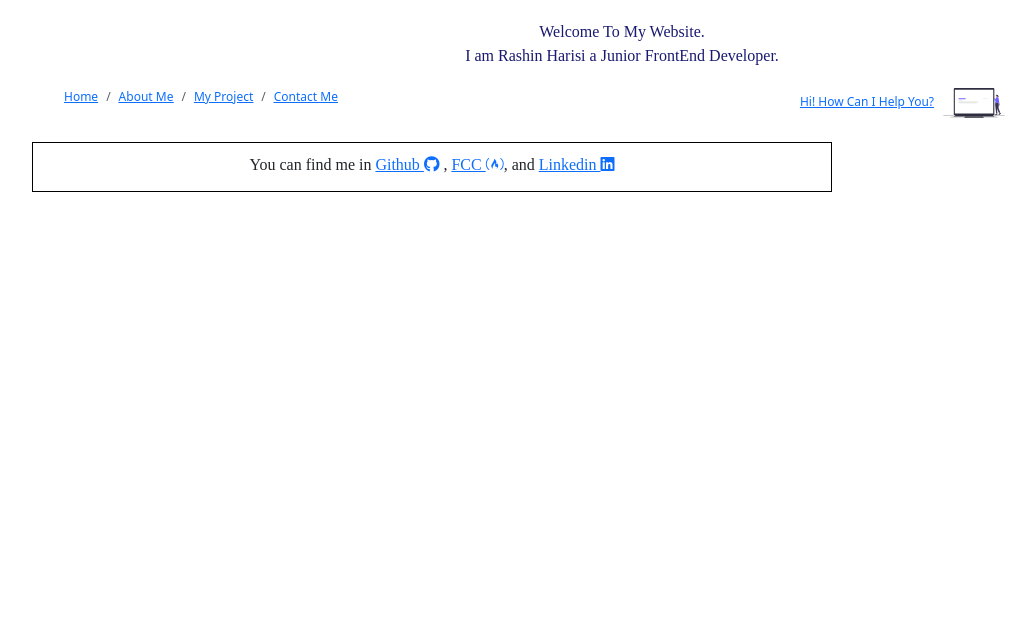
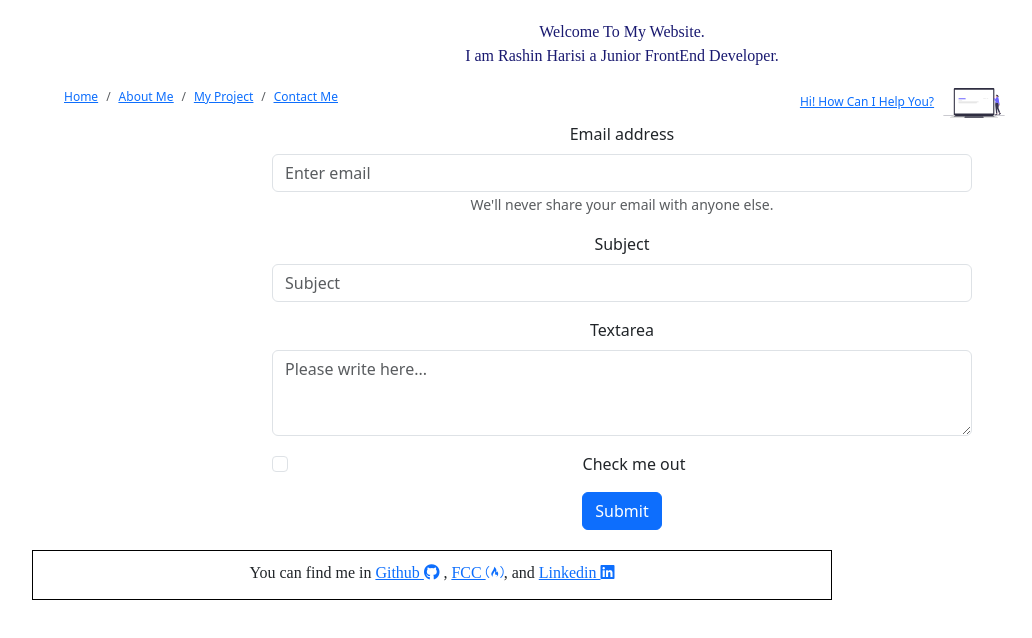
Before and after one commit to Rashin-Harisi/personalweb-bootstrap, a React (Create React App) app: page /form in a window 1280 px wide. Shown: the top 638 px of the page, without its empty margins (18-1050 px from the left). Built offline with nearby package versions, Linux system fonts and the light colour scheme.

Commit message:
Adding Form component

```diff
--- a/src/App.js
+++ b/src/App.js
@@ -6,6 +6,7 @@ import Layout from './components/layout/layout';
 import { BrowserRouter as Router, Routes, Route } from 'react-router-dom';
 import Projects from './components/projects/projects';
 import Contact from './components/contactMe/contact';
+import FormHelp from './components/form/form';
 
 
 function App() {
@@ -18,6 +19,7 @@ function App() {
             <Route path='/aboutMe' element={<AboutMe/>} />
             <Route path='/projects' element={<Projects/>} />
             <Route path='/contactMe' element={<Contact/>} />
+            <Route path='/form' element={<FormHelp/>} />
           </Routes>
         </Layout>
       </Router>
--- /dev/null
+++ b/src/components/form/form.js
@@ -0,0 +1,40 @@
+import React from 'react';
+import { Form, Button } from 'react-bootstrap'
+
+const divStyle = {
+    width: ' 700px',
+    margin: 'auto',
+}
+
+const FormHelp = () => {
+    return (
+        <div className='form' style={{ ...divStyle }}>
+            <Form>
+                <Form.Group className="mb-3" controlId="formEmail">
+                    <Form.Label>Email address</Form.Label>
+                    <Form.Control type="email" placeholder="Enter email" />
+                    <Form.Text className="text-muted">
+                        We'll never share your email with anyone else.
+                    </Form.Text>
+                </Form.Group>
+                <Form.Group className="mb-3" controlId="formPassword">
+                    <Form.Label>Subject</Form.Label>
+                    <Form.Control type="Text" placeholder="Subject" />
+                </Form.Group>
+                <Form.Group className="mb-3" controlId="formTextarea">
+                    <Form.Label>Textarea</Form.Label>
+                    <Form.Control as="textarea" rows={3} placeholder='Please write here...'/>
+                </Form.Group>
+                <Form.Group className="mb-3" controlId="formBasicCheckbox">
+                    <Form.Check type="checkbox" label="Check me out" />
+                </Form.Group>
+                <Button variant="primary" type="submit">
+                    Submit
+                </Button>
+            </Form>
+        </div>
+    )
+};
+
+
+export default FormHelp;
--- a/src/components/navbar/navbar.js
+++ b/src/components/navbar/navbar.js
@@ -3,7 +3,6 @@ import { Breadcrumb, Row, Col } from 'react-bootstrap';
 import { Link } from 'react-router-dom';
 import 'bootstrap/dist/css/bootstrap.min.css';
 import './navbar.css'
-import Contact from '../contactMe/contact';
 import Icon from '../icons/icon';
 
 
@@ -22,7 +21,7 @@ const NavBar = () => {
                     </Breadcrumb>
                 </Col>
                 <Col>
-                    <a href={<Contact/>}>Hi! How Can I Help You?</a>
+                    <Link to='/form'>Hi! How Can I Help You?</Link>
                     <Icon/>
                 </Col>
             </Row>
```
